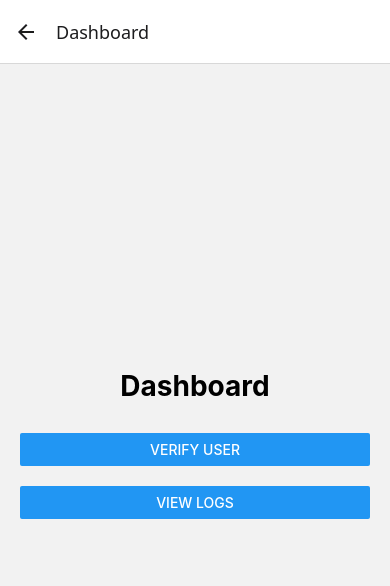
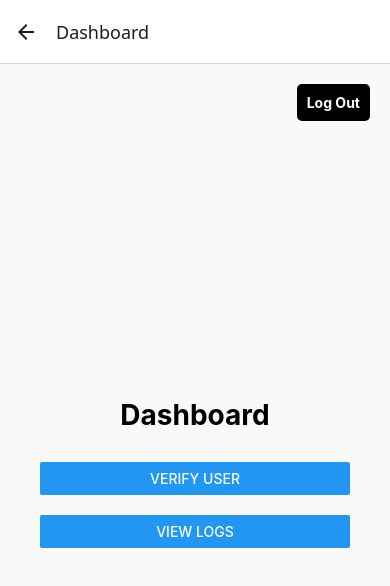
Before and after one commit to shakila2030/Smart-Door-Lock-System, a React Native app in the folder SmartDoorLockFrontend/: screen /Dashboard in a window 390 px wide. Shown: the top 586 px of the page. Built offline with nearby package versions, Linux system fonts and the light colour scheme.

Commit message:
updates added

```diff
--- a/SmartDoorLockFrontend/App.js
+++ b/SmartDoorLockFrontend/App.js
@@ -27,7 +27,7 @@ const Stack = createStackNavigator();
 export default function App() {
   return (
     <NavigationContainer>
-      <Stack.Navigator initialRouteName="Login">
+      <Stack.Navigator initialRouteName="Home">
         <Stack.Screen name="Home" component={HomePage} />
         <Stack.Screen name="Login" component={LoginPage} />
         <Stack.Screen name="Dashboard" component={Dashboard} />
--- a/SmartDoorLockFrontend/screens/Dashboard.js
+++ b/SmartDoorLockFrontend/screens/Dashboard.js
@@ -1,9 +1,17 @@
 import React from 'react';
-import { View, Text, Button, StyleSheet } from 'react-native';
+import { View, Text, Button, TouchableOpacity, StyleSheet } from 'react-native';
 
 const Dashboard = ({ navigation }) => {
+      const handleLogout = () => {
+        console.log('Logging out...');
+        navigation.navigate('Home');
+      };
   return (
     <View style={styles.container}>
+      <TouchableOpacity style={styles.logoutButton} onPress={handleLogout}>
+          <Text style={styles.logoutButtonText}>Log Out</Text>
+      </TouchableOpacity>
+      <View style={styles.container1}>
       <Text style={styles.header}>Dashboard</Text>
       <View style={styles.buttonContainer}>
         <Button
@@ -17,12 +25,18 @@ const Dashboard = ({ navigation }) => {
           onPress={() => navigation.navigate('ViewLogs')}
         />
       </View>
+      </View>
     </View>
   );
 };
 
 const styles = StyleSheet.create({
   container: {
+    flex: 1,
+    backgroundColor: '#f9f9f9',
+    padding: 20,
+  },
+  container1: {
     flex: 1,
     justifyContent: 'center',
     padding: 20,
@@ -36,6 +50,17 @@ const styles = StyleSheet.create({
   buttonContainer: {
     marginBottom: 20,
   },
+  logoutButton: {
+    backgroundColor: '#000',
+    padding: 10,
+    borderRadius: 5,
+    alignSelf: 'flex-end',
+    marginBottom: 20,
+  },
+  logoutButtonText: {
+    color: '#fff',
+    fontWeight: 'bold',
+  },
 });
 
 export default Dashboard;
--- a/SmartDoorLockFrontend/screens/HomePage.js
+++ b/SmartDoorLockFrontend/screens/HomePage.js
@@ -6,14 +6,14 @@ const HomePage = ({ navigation }) => {
     <View style={styles.container}>
       <TouchableOpacity
         style={styles.button}
-        onPress={() => navigation.navigate("AdminScreen")}
+        onPress={() => navigation.navigate("Login")}
       >
         <Text style={styles.buttonText}>Admin</Text>
       </TouchableOpacity>
 
       <TouchableOpacity
         style={styles.button}
-        onPress={() => navigation.navigate("UserScreen")}
+        onPress={() => navigation.navigate("User")}
       >
         <Text style={styles.buttonText}>User</Text>
       </TouchableOpacity>
--- a/SmartDoorLockFrontend/screens/VerifyUserPage.js
+++ b/SmartDoorLockFrontend/screens/VerifyUserPage.js
@@ -1,8 +1,20 @@
 import React from 'react';
 import { View, Text, TouchableOpacity, StyleSheet } from 'react-native';
+import { useNavigation } from '@react-navigation/native';
 
 const UserCard = ({ user, onVerify, onBlock }) => {
+  const navigation = useNavigation();
+
+    const handleLogout = () => {
+      console.log('Logging out...');
+      navigation.navigate('Home');
+    };
+
   return (
+    <View style={styles.container}>
+          <TouchableOpacity style={styles.logoutButton} onPress={handleLogout}>
+            <Text style={styles.logoutButtonText}>Log Out</Text>
+          </TouchableOpacity>
     <View style={styles.card}>
       <Text style={styles.userName}>{user.name}</Text>
       <View style={styles.buttonContainer}>
@@ -14,6 +26,7 @@ const UserCard = ({ user, onVerify, onBlock }) => {
         </TouchableOpacity>
       </View>
     </View>
+     </View>
   );
 };
 
@@ -40,9 +53,19 @@ const VerifyUserPage = () => {
 const styles = StyleSheet.create({
   container: {
     flex: 1,
-    alignItems: 'center',
-    justifyContent: 'center',
     backgroundColor: '#f9f9f9',
+    padding: 20,
+  },
+  logoutButton: {
+    backgroundColor: '#000',
+    padding: 10,
+    borderRadius: 5,
+    alignSelf: 'flex-end',
+    marginBottom: 20,
+  },
+  logoutButtonText: {
+    color: '#fff',
+    fontWeight: 'bold',
   },
   card: {
     backgroundColor: '#fff',
--- a/SmartDoorLockFrontend/screens/ViewLogsPage.js
+++ b/SmartDoorLockFrontend/screens/ViewLogsPage.js
@@ -1,5 +1,6 @@
 import React from 'react';
 import { View, Text, TouchableOpacity, StyleSheet } from 'react-native';
+import { useNavigation } from '@react-navigation/native';
 
 const LogCard = ({ log }) => {
   return (
@@ -11,10 +12,11 @@ const LogCard = ({ log }) => {
 
 const ViewLogsPage = () => {
   const dummyLog = { id: 1, message: 'User1 has unlocked the door at 1.00 p.m' };
+  const navigation = useNavigation();
 
   const handleLogout = () => {
     console.log('Logging out...');
-    // Backend API call to handle logout goes here
+    navigation.navigate('Home');
   };
 
   return (
```
